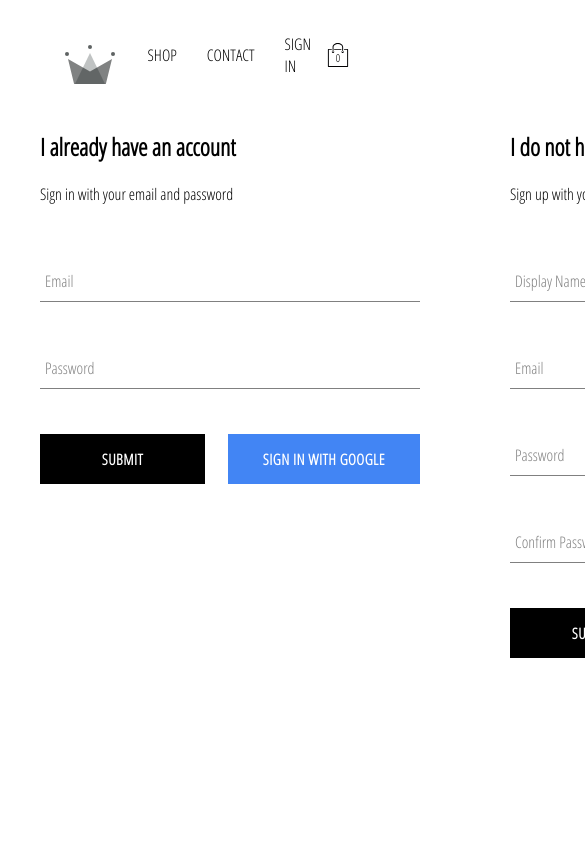
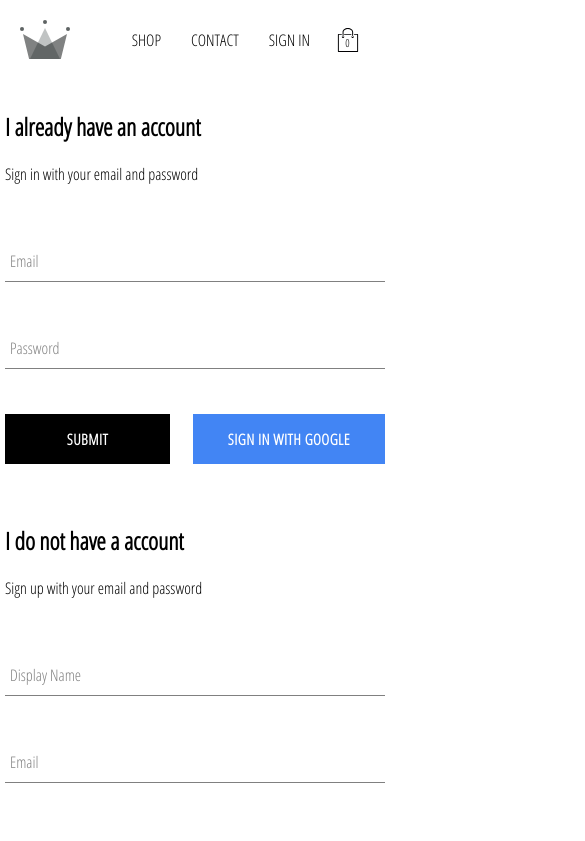
Before and after one commit to codicate/crwn-clothing, a React (Create React App) app in the folder client/: page /account in a window 390 px wide. Shown: the top 841 px of the page, 585 px wide, since content can reach past the window. Built offline with nearby package versions, Linux system fonts and the light colour scheme; no server answers; the database is empty.

Commit message:
responsiveness

```diff
--- a/client/src/App.scss
+++ b/client/src/App.scss
@@ -5,4 +5,8 @@
 
 #root {
   padding: 20px 40px;
+
+  @media screen and (max-width: 800px) {
+    padding: 10px;
+  }
 }
--- a/client/src/pages/Account/Account.module.scss
+++ b/client/src/pages/Account/Account.module.scss
@@ -3,6 +3,16 @@
   display: flex;
   justify-content: space-between;
   margin: 30px auto;
+
+  @media screen and (max-width: 800px) {
+    flex-direction: column;
+    width: unset;
+    align-items: center;
+
+    > *:first-child {
+      margin-bottom: 50px;
+    }
+  }
 }
 
 .container {
--- a/client/src/pages/Checkout/Checkout.module.scss
+++ b/client/src/pages/Checkout/Checkout.module.scss
@@ -5,6 +5,10 @@
   flex-direction: column;
   align-items: center;
   margin: 50px auto 0;
+
+  @media screen and (max-width: 800px) {
+    width: 90%;
+  }
 
   .header {
     width: 100%;
@@ -20,6 +24,14 @@
       &:last-child {
         width: 8%;
       }
+
+      @media screen and (max-width: 800px) {
+        width: 22%;
+
+        &:last-child {
+          width: 12%;
+        }
+      }
     }
   }
 
--- a/client/src/pages/Checkout/CheckoutItem.module.scss
+++ b/client/src/pages/Checkout/CheckoutItem.module.scss
@@ -6,6 +6,10 @@
   padding: 15px 0;
   font-size: 20px;
   align-items: center;
+
+  @media screen and (max-width: 800px) {
+    font-size: 18px;
+  }
 
   .imgContainer {
     width: 23%;
@@ -21,6 +25,10 @@
   .quantity,
   .price {
     width: 23%;
+
+    @media screen and (max-width: 800px) {
+      width: 22%;
+    }
   }
 
   .quantity {
--- a/client/src/pages/Header/Header.module.scss
+++ b/client/src/pages/Header/Header.module.scss
@@ -5,10 +5,21 @@
   justify-content: space-between;
   margin-bottom: 25px;
 
+  @media screen and (max-width: 800px) {
+    height: 60px;
+    padding: 10px;
+    margin-bottom: 20px;
+  }
+
   .crownIconContainer {
     height: 100%;
     width: 70px;
     padding: 25px;
+
+    @media screen and (max-width: 800px) {
+      width: 50px;
+      padding: 0;
+    }
   }
 
   .options {
@@ -18,6 +29,10 @@
     align-items: center;
     justify-content: flex-end;
 
+    @media screen and (max-width: 800px) {
+      width: 80%;
+    }
+
     a,
     div:not(:last-child) {
       padding: 10px 15px;
--- a/client/src/pages/Homepage/MenuItem.module.scss
+++ b/client/src/pages/Homepage/MenuItem.module.scss
@@ -37,6 +37,10 @@
     margin-left: 7.5px;
   }
 
+  @media screen and (max-width: 800px) {
+    height: 200px;
+  }
+
   .backgroundImage {
     width: 100%;
     height: 100%;
--- a/client/src/pages/Shop/CollectionItem.module.scss
+++ b/client/src/pages/Shop/CollectionItem.module.scss
@@ -5,6 +5,20 @@
   height: 350px;
   align-items: center;
   position: relative;
+
+  @media screen and (max-width: 800px) {
+    width: 40vw;
+
+    &:hover {
+      .image {
+        opacity: unset;
+      }
+
+      button {
+        opacity: unset;
+      }
+    }
+  }
 
   .image {
     width: 100%;
@@ -20,6 +34,13 @@
     position: absolute;
     top: 255px;
     display: none;
+
+    @media screen and (max-width: 800px) {
+      display: block;
+      opacity: 0.9;
+      min-width: unset;
+      padding: 0 10px;
+    }
   }
 
   &:hover {
--- a/client/src/pages/Shop/CollectionPage.module.scss
+++ b/client/src/pages/Shop/CollectionPage.module.scss
@@ -15,5 +15,10 @@
     &>* {
       margin-bottom: 30px;
     }
+
+    @media screen and (max-width: 800px) {
+      grid-template-columns: 1fr 1fr;
+      grid-gap: 15px;
+    }
   }
 }
--- a/client/src/pages/Shop/CollectionPreview.module.scss
+++ b/client/src/pages/Shop/CollectionPreview.module.scss
@@ -2,6 +2,10 @@
   display: flex;
   flex-direction: column;
   margin-bottom: 30px;
+
+  @media screen and (max-width: 800px) {
+    align-items: center;
+  }
 
   .title {
     font-size: 28px;
@@ -16,5 +20,11 @@
   .preview {
     display: flex;
     justify-content: space-between;
+
+    @media screen and (max-width: 800px) {
+      display: grid;
+      grid-template-columns: 1fr 1fr;
+      grid-gap: 15px;
+    }
   }
 }
```
